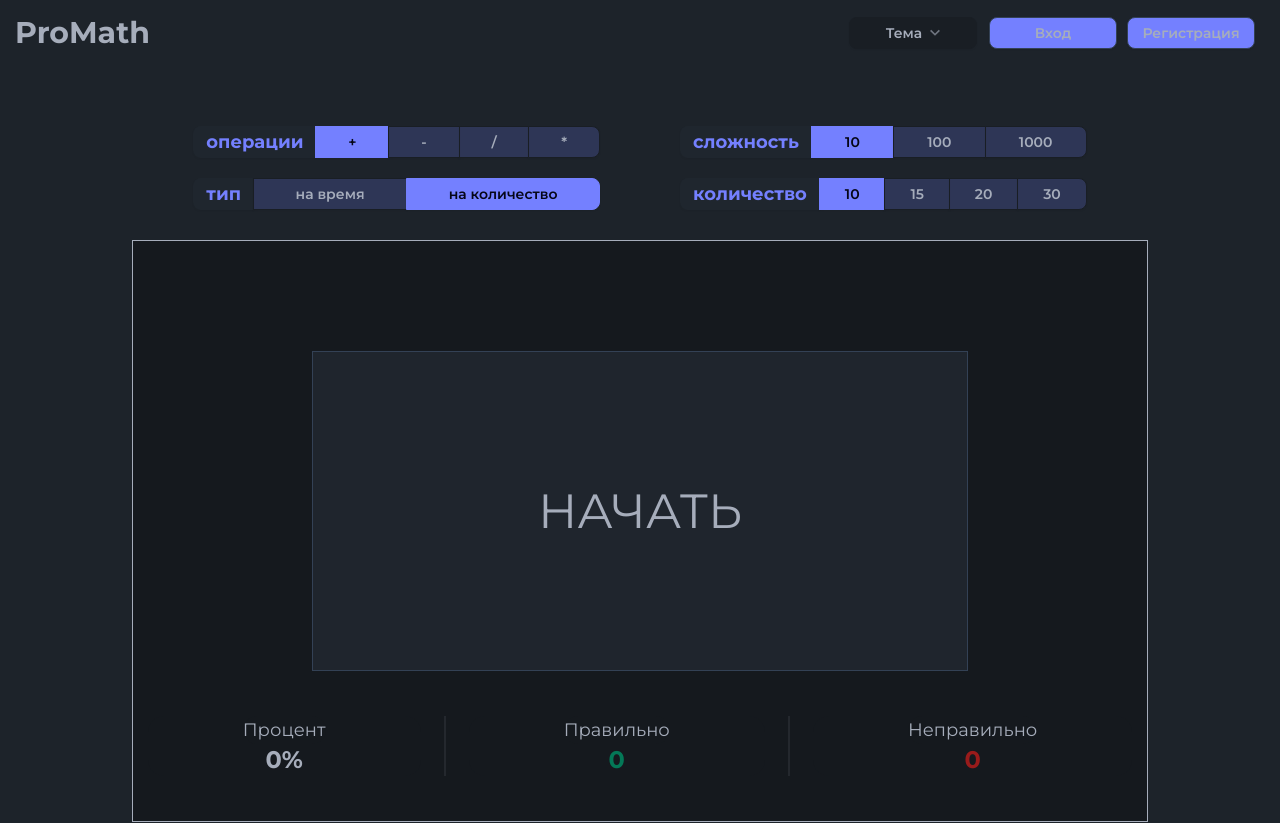
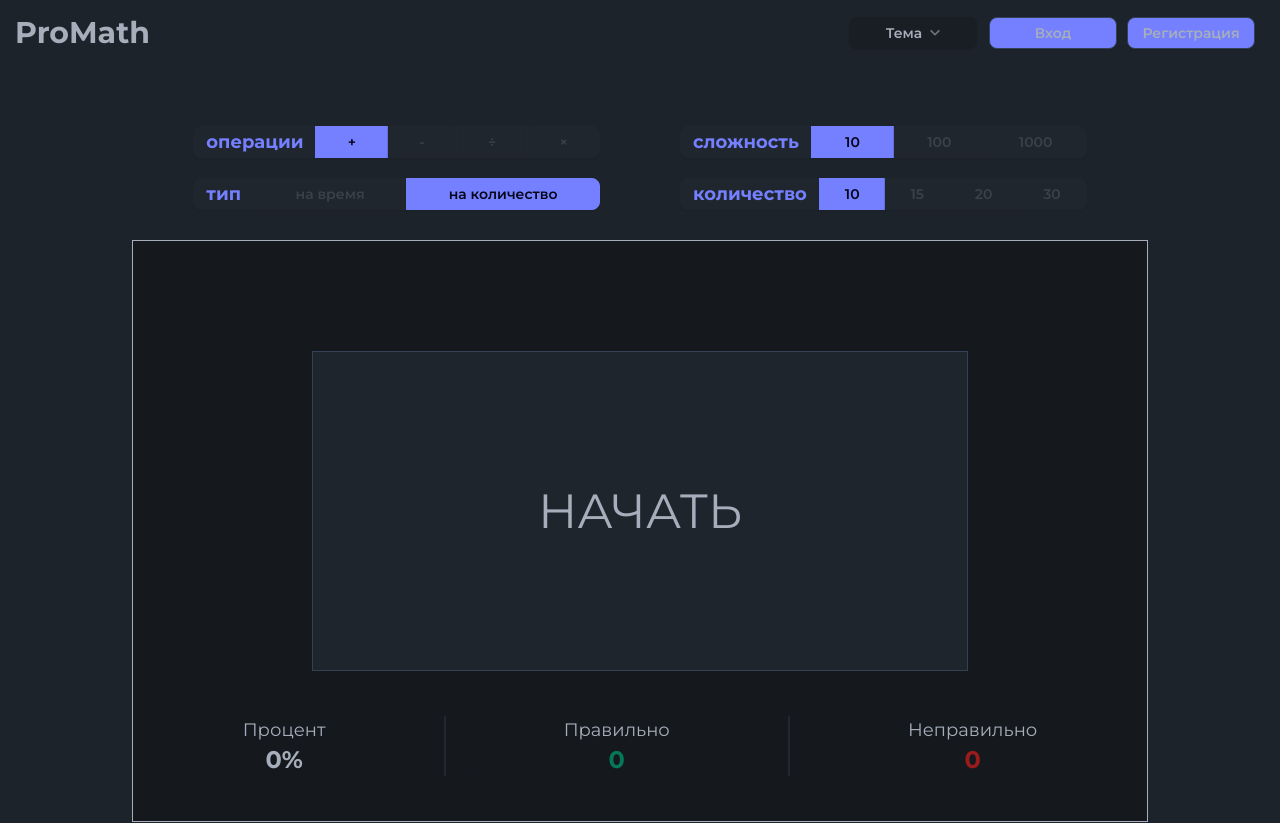
Before and after one commit to pro-math/frontend, a Vue app: page / in a window 1280 px wide. Shown: the top 823 px of the page. Built offline with nearby package versions, Linux system fonts and the light colour scheme.

Commit message:
update & clean MathNavigationBar.vue

```diff
--- a/src/components/main_page/game_screen/MathNavigationBar.vue
+++ b/src/components/main_page/game_screen/MathNavigationBar.vue
@@ -1,11 +1,12 @@
 <script setup>
 //Меню настройки игры
 
-import { inject, ref } from 'vue';
+import { inject, ref } from 'vue'
 
 const _show_game_time = ref(false)
 const _show_levels_count = ref(true)
 const _game_session = inject('_game_session')
+const _enable_menu = inject('_enable_menu')
 
 const _plus_operation = ref(true)
 const _minus_operation = ref(false)
@@ -20,28 +21,6 @@ function updateOperationsList(operation) {
       return n != operation
     })
   }
-  // if (_minus_operation.value && !_game_session.operations.includes('-')) {
-  //   _game_session.operations.push('-')
-  // } else if (!_minus_operation.value && _game_session.operations.includes('-')) {
-  //   _game_session.operations = _game_session.operations.filter((n) => {
-  //     return n != '-'
-  //   })
-  // }
-  // if (_multiplication_operation.value && !_game_session.operations.includes('*')) {
-  //   _game_session.operations.push('*')
-  // } else if (!_multiplication_operation.value && _game_session.operations.includes('*')) {
-  //   _game_session.operations = _game_session.operations.filter((n) => {
-  //     return n != '*'
-  //   })
-  // }
-  // if (_division_operation.value && !_game_session.operations.includes('/')) {
-  //   _game_session.operations.push('/')
-  // } else if (!_division_operation.value && _game_session.operations.includes('/')) {
-  //   _game_session.operations = _game_session.operations.filter((n) => {
-  //     return n != '/'
-  //   })
-  // }
-  // console.log(_game_session.operations)
 }
 
 function showGameTime() {
@@ -83,6 +62,7 @@ function showLevelsCount() {
               aria-label="+"
               v-model="_plus_operation"
               v-on:change="updateOperationsList('+')"
+              :disabled="!_enable_menu"
             />
             <input
               class="join-item btn btn-sm bg-primary/20 flex-grow"
@@ -92,24 +72,27 @@ function showLevelsCount() {
               aria-label="-"
               v-model="_minus_operation"
               v-on:change="updateOperationsList('-')"
+              :disabled="!_enable_menu"
             />
             <input
               class="join-item btn btn-sm bg-primary/20 flex-grow"
               type="checkbox"
               name="operations"
               value="/"
-              aria-label="/"
+              aria-label="&#247;"
               v-model="_division_operation"
               v-on:change="updateOperationsList('/')"
+              :disabled="!_enable_menu"
             />
             <input
               class="join-item btn btn-sm bg-primary/20 flex-grow"
               type="checkbox"
               name="operations"
               value="*"
-              aria-label="*"
+              aria-label="&#215;"
               v-model="_multiplication_operation"
               v-on:change="updateOperationsList('*')"
+              :disabled="!_enable_menu"
             />
           </div>
         </div>
@@ -132,6 +115,7 @@ function showLevelsCount() {
               aria-label="10"
               checked="checked"
               @click="_game_session.difficulty = 10"
+              :disabled="!_enable_menu"
             />
             <input
               class="join-item btn btn-sm bg-primary/20 flex-grow"
@@ -140,6 +124,7 @@ function showLevelsCount() {
               value="100"
               aria-label="100"
               @click="_game_session.difficulty = 100"
+              :disabled="!_enable_menu"
             />
             <input
               class="join-item btn btn-sm bg-primary/20 flex-grow"
@@ -148,6 +133,7 @@ function showLevelsCount() {
               value="1000"
               aria-label="1000"
               @click="_game_session.difficulty = 1000"
+              :disabled="!_enable_menu"
             />
           </div>
         </div>
@@ -167,6 +153,7 @@ function showLevelsCount() {
               value="time"
               aria-label="на время"
               @click="showGameTime"
+              :disabled="!_enable_menu"
             />
             <input
               class="join-item btn btn-sm bg-primary/20 flex-grow"
@@ -176,6 +163,7 @@ function showLevelsCount() {
               aria-label="на количество"
               checked="checked"
               @click="showLevelsCount"
+              :disabled="!_enable_menu"
             />
           </div>
         </div>
@@ -197,6 +185,7 @@ function showLevelsCount() {
                 aria-label="15"
                 checked="checked"
                 @click="_game_session.time = 15"
+                :disabled="!_enable_menu"
               />
               <input
                 class="join-item btn btn-sm bg-primary/20 flex-grow"
@@ -205,6 +194,7 @@ function showLevelsCount() {
                 value="30s"
                 aria-label="30"
                 @click="_game_session.time = 30"
+                :disabled="!_enable_menu"
               />
               <input
                 class="join-item btn btn-sm bg-primary/20 flex-grow"
@@ -213,6 +203,7 @@ function showLevelsCount() {
                 value="60s"
                 aria-label="60"
                 @click="_game_session.time = 60"
+                :disabled="!_enable_menu"
               />
               <input
                 class="join-item btn btn-sm bg-primary/20 flex-grow"
@@ -221,6 +212,7 @@ function showLevelsCount() {
                 value="90s"
                 aria-label="90"
                 @click="_game_session.time = 90"
+                :disabled="!_enable_menu"
               />
             </div>
           </div>
@@ -241,6 +233,7 @@ function showLevelsCount() {
                 aria-label="10"
                 checked="checked"
                 @click="_game_session.levels_count = 10"
+                :disabled="!_enable_menu"
               />
               <input
                 class="join-item btn btn-sm bg-primary/20 flex-grow"
@@ -249,6 +242,7 @@ function showLevelsCount() {
                 value="15"
                 aria-label="15"
                 @click="_game_session.levels_count = 15"
+                :disabled="!_enable_menu"
               />
               <input
                 class="join-item btn btn-sm bg-primary/20 flex-grow"
@@ -257,6 +251,7 @@ function showLevelsCount() {
                 value="20"
                 aria-label="20"
                 @click="_game_session.levels_count = 20"
+                :disabled="!_enable_menu"
               />
               <input
                 class="join-item btn btn-sm bg-primary/20 flex-grow"
@@ -265,6 +260,7 @@ function showLevelsCount() {
                 value="30"
                 aria-label="30"
                 @click="_game_session.levels_count = 30"
+                :disabled="!_enable_menu"
               />
             </div>
           </div>
```
